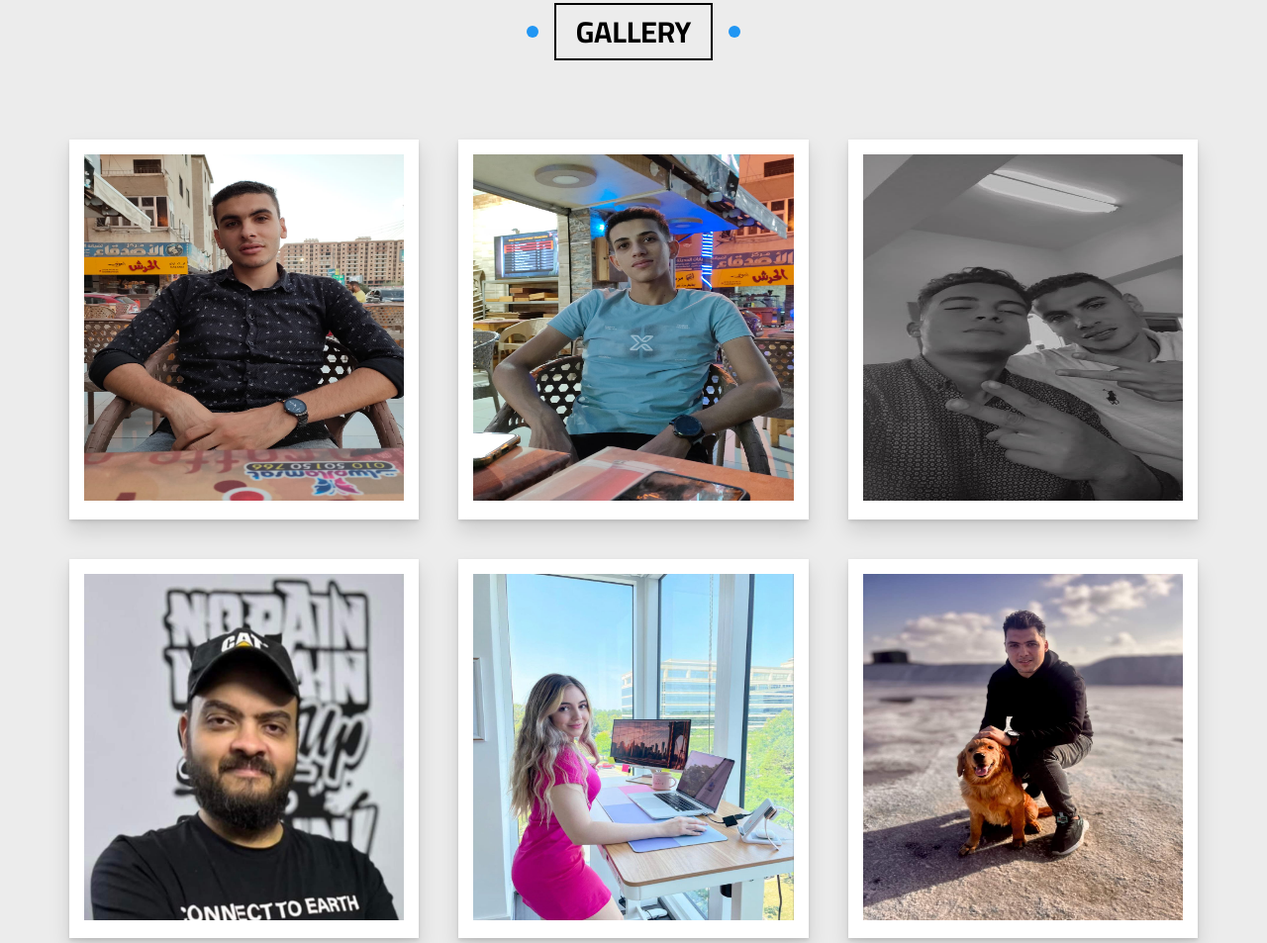
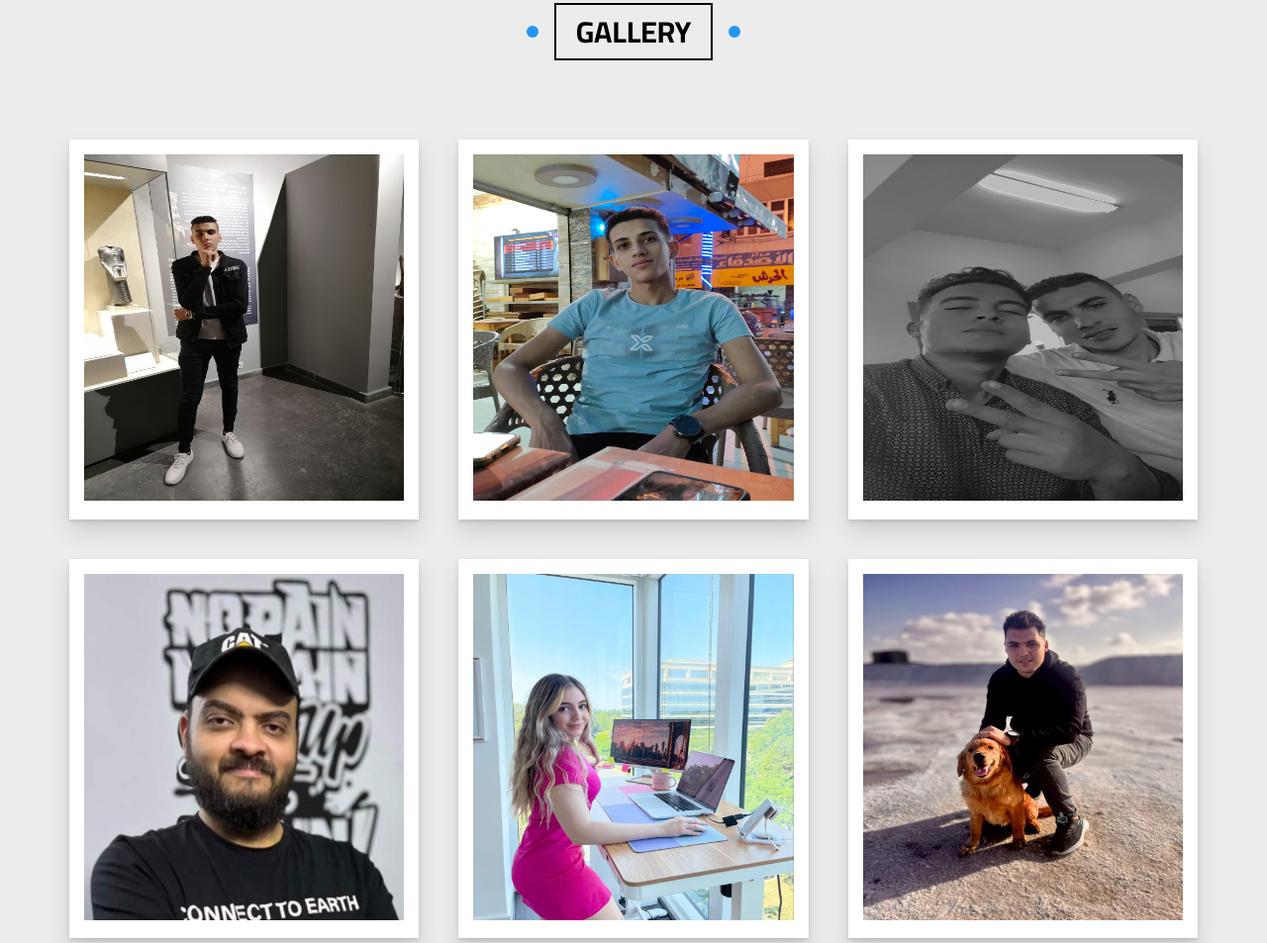
Before and after one commit to Mohamedghanem2002/Project_3, a plain HTML site: page index.html in a window 1280 px wide. Shown: the part 1998-2951 px from the top of the page at 99% size. Drawn offline with Linux system fonts and the light colour scheme; files whose address does not match are found by name.

Commit message:
Add files via upload

```diff
--- a/index.html
+++ b/index.html
@@ -187,7 +187,7 @@
     <div class="container">
       <div class="box">
         <div class="image">
-          <img  src="./images/WhatsApp Image 2022-10-12 at 16.26.22.jpg" alt="" />
+          <img  src="./images/mohatsApp Image 2022-10-20 at 00.36.03.jpg" alt="" />
         </div>
       </div>
       <div class="box">
```
Also changed, not shown: images/mohatsApp Image 2022-10-20 at 00.36.03.jpg (added).
